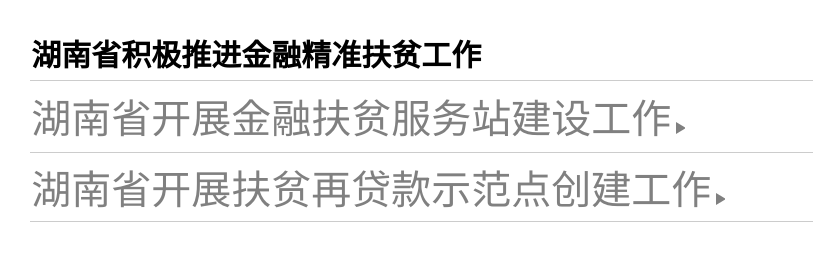
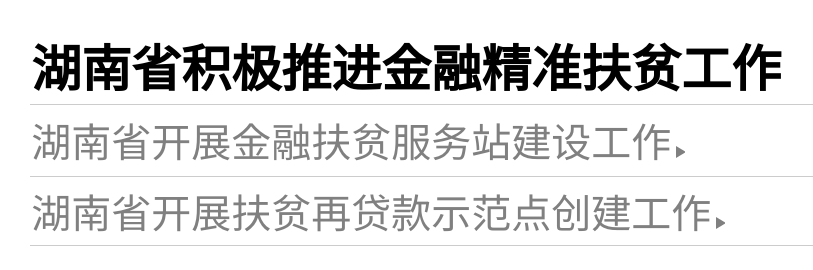
Before and after one commit to jensenliao/test, a plain HTML site: page index.html in a window 1280 px wide. Shown: the whole page, without its empty margins (43-856 px from the left). Drawn offline with Linux system fonts and the light colour scheme.

Commit message:
Update index.html

```diff
--- a/index.html
+++ b/index.html
@@ -48,7 +48,7 @@
 	<table style="width:90%;" align="center" valign="center">
 	<tr style="height:50px;">
 	<td style="border-top:0">
-	     <span style="font-family:微软雅黑; font-weight:bold; font-size:30px;">湖南省积极推进金融精准扶贫工作</span>
+	     <span style="font-family:微软雅黑; font-weight:bold; font-size:50px;">湖南省积极推进金融精准扶贫工作</span>
 	</td>
 	</tr>
 	<tr>
```
